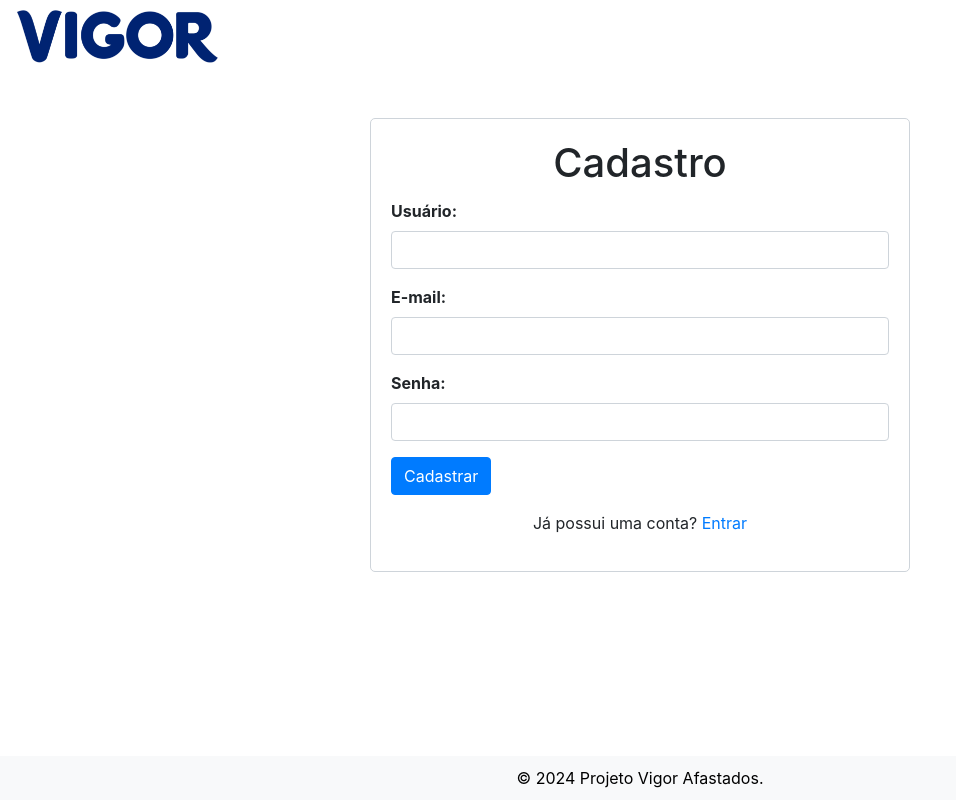
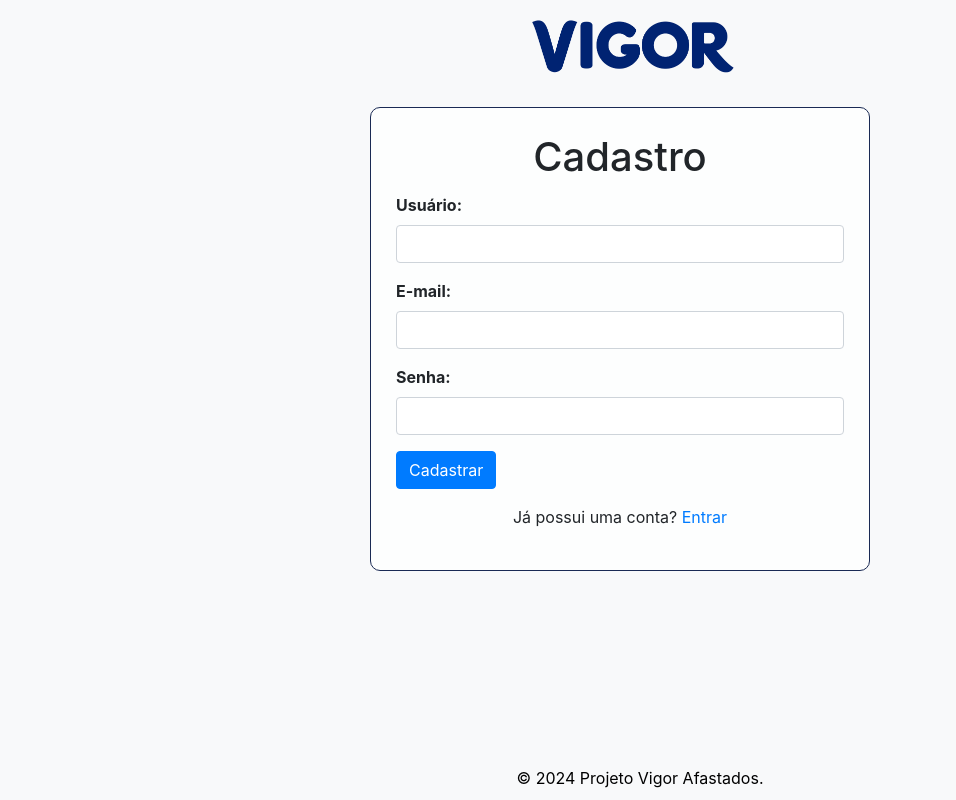
Before and after one commit to skmeme/afastados, a Flask app: page /register in a window 1280 px wide. Shown: the whole page, without its empty margins (0-956 px from the left). Run offline with Flask 3, Linux system fonts and the light colour scheme; some libraries are stand-ins or nearby versions.

Commit message:
melhorias

```diff
--- a/templates/index.html
+++ b/templates/index.html
@@ -63,7 +63,7 @@
         <div class="jumbotron text-center">
             <h1 class="display-4">Bem-vindo {{ current_user.username }}!</h1>
             <hr class="my-2">
-            <a href="https://www.vigor.com.br">
+            <a href="https://www.vigor.com.br" target="_blank">
             <img src="{{ url_for('static', filename='images/Vigorr.png') }}" alt="Vigorr" class="img-fluid rounded">
             </a>
             <p>Entre para acessar sua agenda ou cadastre uma nova conta.</p>
--- a/templates/register.html
+++ b/templates/register.html
@@ -6,32 +6,44 @@
     <link rel="stylesheet" href="https://maxcdn.bootstrapcdn.com/bootstrap/4.5.2/css/bootstrap.min.css">
     <link rel="stylesheet" href="https://cdnjs.cloudflare.com/ajax/libs/font-awesome/5.15.3/css/all.min.css">
     <style>
+
+
+    body {
+            background-color: #f8f9fa;
+            display: flex;
+            justify-content: center; /* Centralizar horizontalmente */
+            align-items: center; /* Centralizar verticalmente */
+            min-height: 80vh; /* Altura mínima da página */
+            margin: 0; /* Remover margens padrão */
+            padding: 0; /* Remover padding padrão */
+        }
+
         /* Estilos para a top bar */
         .top-bar {
-            background-color: #ffffff; /* Cor branca */
-            padding: 5px 10px;
+            color: white;
+            padding: 10px;
+            position: absolute;
+            top: 0;
+            left: 0;
+            width: 100%;
+            z-index: 1000;
             display: flex;
-            justify-content: space-between;
+            justify-content: center;
             align-items: center;
-            margin-bottom: 20px; /* Espaçamento abaixo da top bar */
         }
-        .top-bar .navbar-brand {
-            margin: 0; /* Remove a margem padrão */
-            padding: 0; /* Remove o preenchimento padrão */
-        }
-        .top-bar .navbar-brand img {
-            max-height: 60px; /* Altura máxima da imagem (aumentada de 40px para 60px) */
+        .top-bar img {
+            max-height: 60px; /* Altura máxima da imagem */
         }
         .top-bar .top-right-buttons {
             display: flex;
             gap: 10px;
-            align-items: center; /* Alinha os itens verticalmente */
+            align-items: center;
         }
         .top-bar .top-right-buttons .btn {
             background: none;
             border: none;
-            color: #000000; /* Cor preta */
-            padding: 3px;
+            color: white;
+            padding: 5px;
         }
         .top-bar .top-right-buttons .btn:hover {
             text-decoration: underline;
@@ -39,10 +51,13 @@
 
         /* Estilos para o formulário de cadastro */
         .register-form {
-            background-color: rgba(255, 255, 255, 0.8);
-            padding: 20px;
-            border: 1px solid #ced4da; /* Adiciona uma borda de cor cinza */
-            border-radius: 5px; /* Borda arredondada */
+            background-color: rgba(255, 255, 255, 0.801); /* Fundo semitransparente para destacar o formulário */
+            padding: 25px;
+            border-radius: 10px;
+            max-width: 500px;
+            width: 100%;
+            margin-bottom: 10px;
+            border: 1px solid #1a2a54;
         }
 
         /* Estilos para o rodapé */
```
